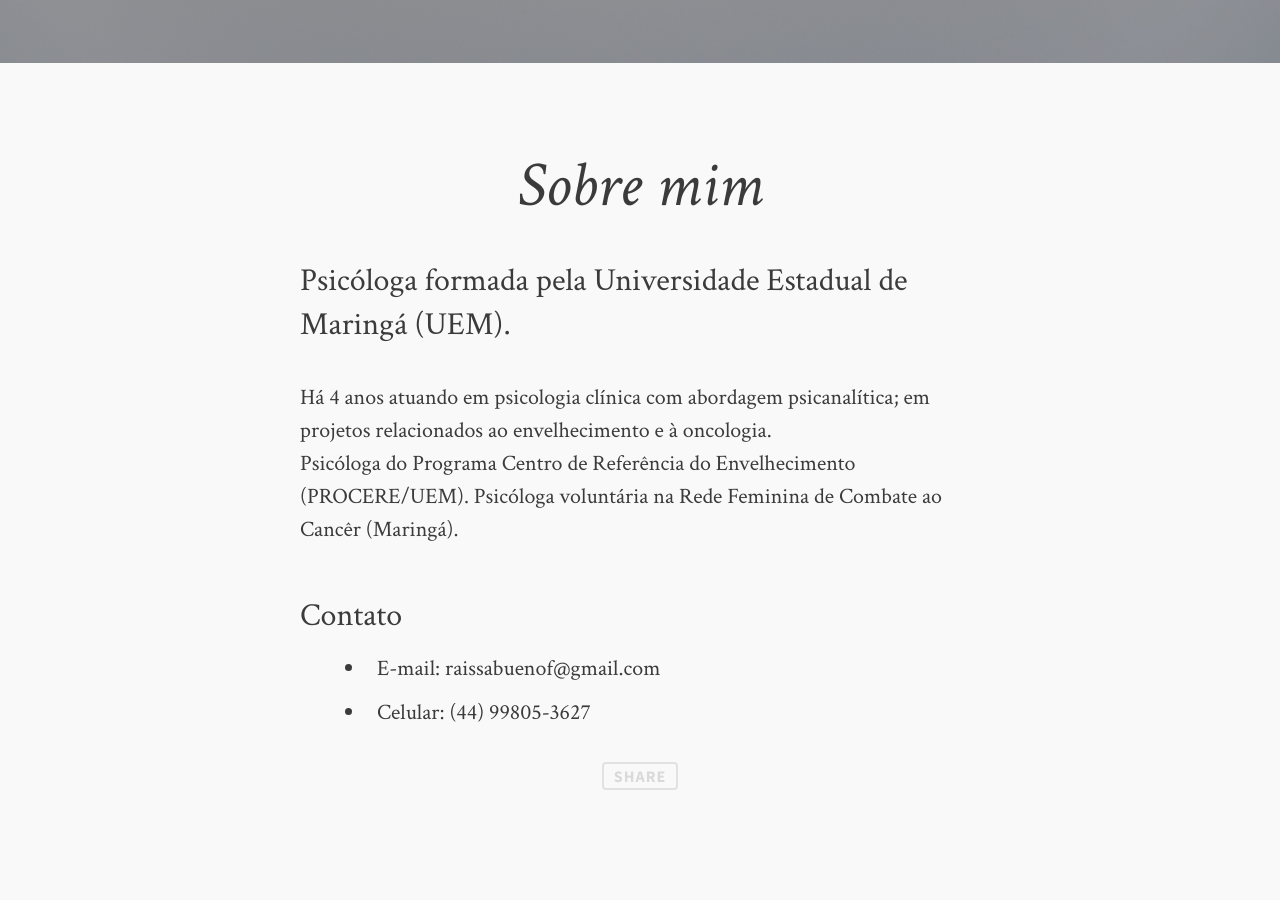
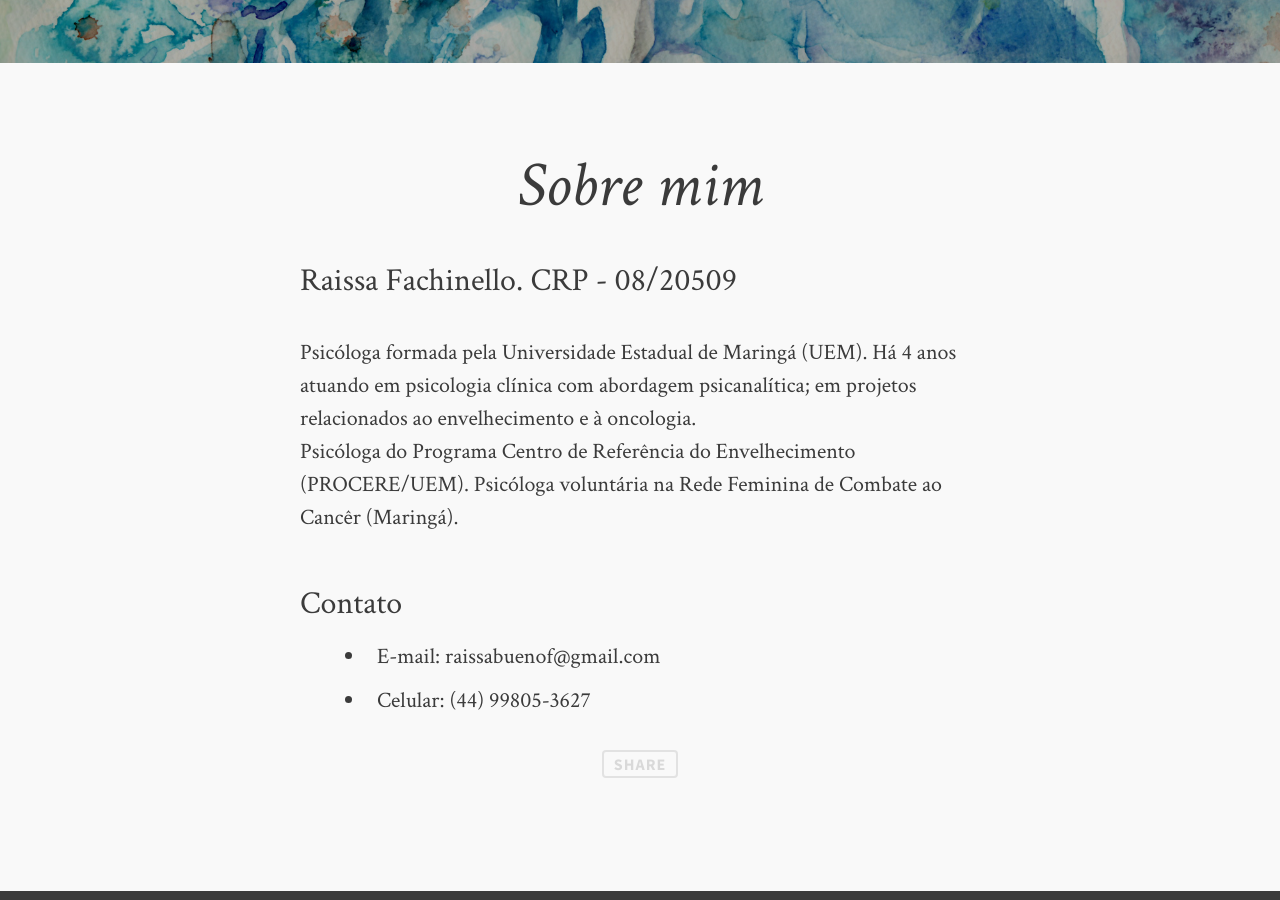
Before and after one commit to raissafachinello/raissafachinello.github.io, a Jekyll site: the page built from about.md, in a window 1280 px wide and 900 px high, scrolled down 487 px. Built offline with Jekyll 4.4.1, drawn with Linux system fonts in a browser that asks for light colours; comment, search, counter and statistics services are not loaded.

```diff
--- a/about.md
+++ b/about.md
@@ -2,12 +2,12 @@
 layout: post
 permalink: /about/index.html
 title: Sobre mim
-description: Psicóloga formada pela Universidade Estadual de Maringá (UEM).
+description: Raissa Fachinello. CRP - 08/20509
 tags: [sobre, raissa]
 image:
-  feature: soft-trees.jpg
+  feature: people.jpg
 ---
-
+Psicóloga formada pela Universidade Estadual de Maringá (UEM).
 Há 4 anos atuando em psicologia clínica com abordagem psicanalítica; em projetos relacionados ao envelhecimento e à oncologia.
 Psicóloga do Programa Centro de Referência do Envelhecimento (PROCERE/UEM).
 Psicóloga voluntária na Rede Feminina de Combate ao Cancêr (Maringá).
```
Also changed, not shown: images/people.jpg (added), 1 other file.
